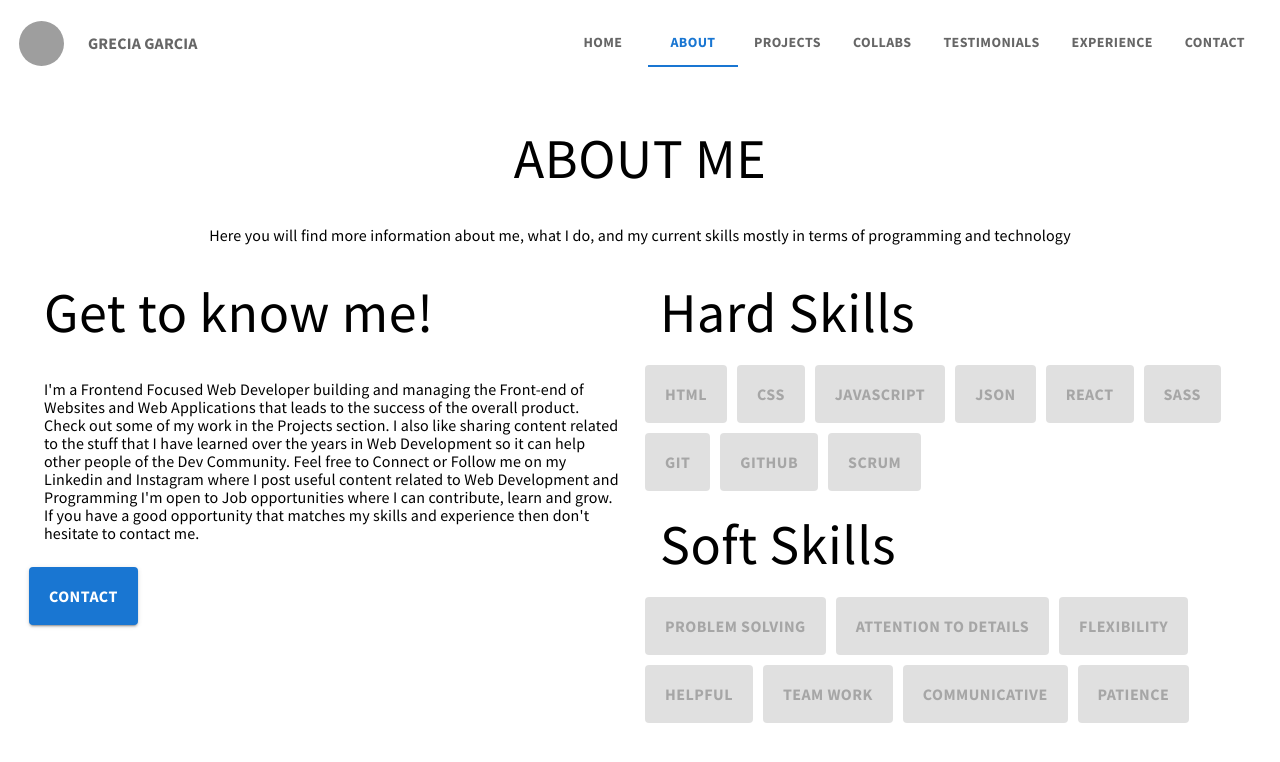
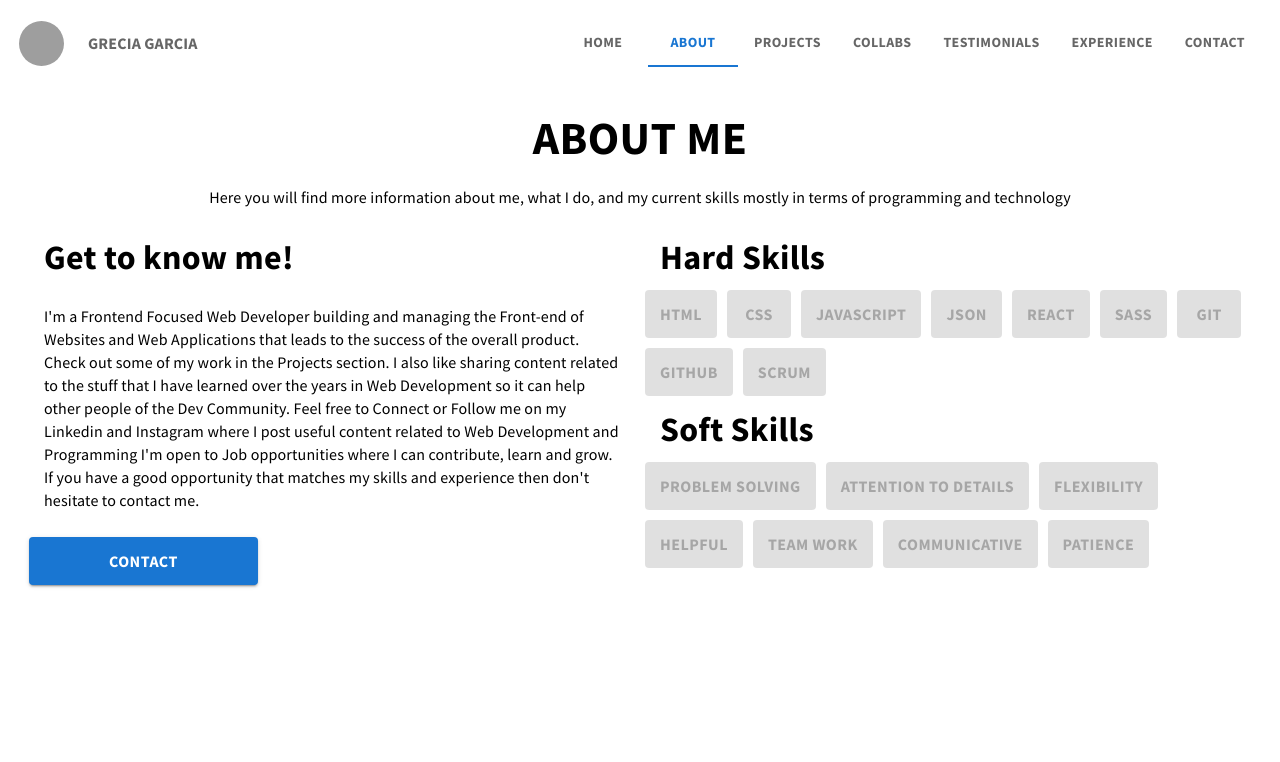
Before and after one commit to greciagarciav/portafoliodev2024, a React (Create React App) app: page / in a window 1280 px wide. Both pictures are taken after a click on the tab "ABOUT". Shown: the top 762 px of the page. Built offline with nearby package versions, Linux system fonts and the light colour scheme; grey boxes are pictures that could not be loaded.

Commit message:
Complete About

```diff
--- a/src/components/about/About.styled.tsx
+++ b/src/components/about/About.styled.tsx
@@ -25,11 +25,10 @@ export const SideContainer = styled(Box)(() => ({
 
 export const Title = styled(Typography)(() => ({
     fontFamily: "Source Sans Pro",
-    fontWeight: '400',
-    fontSize: '56px',
+    fontWeight: 'bold',
     color: colors.black,
     lineHeight: '56px',
-    padding: '20px 20px'
+    padding: '0px 20px 0px'
 }))
 
 export const Body = styled(Typography)(() => ({
@@ -37,8 +36,18 @@ export const Body = styled(Typography)(() => ({
     fontWeight: '400',
     fontSize: '16px',
     color: colors.black,
+    lineHeight: '23px',
+    padding: '20px 20px'
+}))
+
+export const SkillsButton = styled(Button)(() => ({
+    fontFamily: "Source Sans Pro",
+    fontWeight: 'bold',
+    fontSize: '16px',
+    color: colors.white,
     lineHeight: '18px',
-    padding: '20px 20px'
+    margin: "5px",
+    padding: '15px 15px'
 }))
 
 export const ProjectsButton = styled(Button)(() => ({
@@ -47,6 +56,6 @@ export const ProjectsButton = styled(Button)(() => ({
     fontSize: '16px',
     color: colors.white,
     lineHeight: '18px',
-    padding: '20px 20px',
-    margin: "5px"
+    margin: "5px",
+    padding: "15px 80px",
 }))
--- a/src/components/about/About.tsx
+++ b/src/components/about/About.tsx
@@ -1,75 +1,75 @@
 import * as React from 'react';
-import { Title, Body, AboutContainer, FirstContainer, SecondContainer, SideContainer, ProjectsButton } from "./About.styled.tsx"
+import { Title, Body, AboutContainer, FirstContainer, SecondContainer, SideContainer, SkillsButton, ProjectsButton } from "./About.styled.tsx"
 
 const AboutPortafolio = () => {
 
     return (
         <AboutContainer>
             <FirstContainer>
-                <Title>ABOUT ME</Title>
+                <Title fontSize={"46px"}>ABOUT ME</Title>
                 <Body>Here you will find more information about me, what I do, and my current
                     skills mostly in terms of programming and technology</Body>
             </FirstContainer>
             <SecondContainer>
                 <SideContainer>
-                    <Title>Get to know me!</Title>
+                    <Title fontSize={"34px"}>Get to know me!</Title>
                     <Body>I'm a Frontend Focused Web Developer building and managing the Front-end of Websites and Web Applications that leads to the success of the overall product. Check out some of my work in the Projects section.
                             I also like sharing content related to the stuff that I have learned over the years in Web Development so it can help other people of the Dev Community. Feel free to Connect or Follow me on my Linkedin and Instagram where I post useful content related to Web Development and Programming
                             I'm open to Job opportunities where I can contribute, learn and grow. If you have a good opportunity that matches my skills and experience then don't hesitate to contact me.</Body>
                     <ProjectsButton variant="contained">CONTACT</ProjectsButton>
                 </SideContainer>
                 <SideContainer>
-                    <Title>Hard Skills</Title>
-                    <ProjectsButton variant="contained" disabled>
+                    <Title fontSize={"34px"}>Hard Skills</Title>
+                    <SkillsButton variant="contained" disabled>
                         HTML
-                    </ProjectsButton>
-                    <ProjectsButton variant="contained" disabled>
+                    </SkillsButton>
+                    <SkillsButton variant="contained" disabled>
                         CSS
-                    </ProjectsButton>
-                    <ProjectsButton variant="contained" disabled>
+                    </SkillsButton>
+                    <SkillsButton variant="contained" disabled>
                         Javascript
-                    </ProjectsButton>
-                    <ProjectsButton variant="contained" disabled>
+                    </SkillsButton>
+                    <SkillsButton variant="contained" disabled>
                         JSON
-                    </ProjectsButton>
-                    <ProjectsButton variant="contained" disabled>
+                    </SkillsButton>
+                    <SkillsButton variant="contained" disabled>
                         React
-                    </ProjectsButton>
-                    <ProjectsButton variant="contained" disabled>
+                    </SkillsButton>
+                    <SkillsButton variant="contained" disabled>
                         SASS
-                    </ProjectsButton>
-                    <ProjectsButton variant="contained" disabled>
+                    </SkillsButton>
+                    <SkillsButton variant="contained" disabled>
                         GIT
-                    </ProjectsButton>
-                    <ProjectsButton variant="contained" disabled>
+                    </SkillsButton>
+                    <SkillsButton variant="contained" disabled>
                         GITHUB
-                    </ProjectsButton>
-                    <ProjectsButton variant="contained" disabled>
+                    </SkillsButton>
+                    <SkillsButton variant="contained" disabled>
                         SCRUM
-                    </ProjectsButton>
+                    </SkillsButton>
 
-                    <Title>Soft Skills</Title>
-                    <ProjectsButton variant="contained" disabled>
+                    <Title fontSize={"34px"}>Soft Skills</Title>
+                    <SkillsButton variant="contained" disabled>
                         Problem Solving
-                    </ProjectsButton>
-                    <ProjectsButton variant="contained" disabled>
+                    </SkillsButton>
+                    <SkillsButton variant="contained" disabled>
                         Attention to details
-                    </ProjectsButton>
-                    <ProjectsButton variant="contained" disabled>
+                    </SkillsButton>
+                    <SkillsButton variant="contained" disabled>
                         Flexibility
-                    </ProjectsButton>
-                    <ProjectsButton variant="contained" disabled>
+                    </SkillsButton>
+                    <SkillsButton variant="contained" disabled>
                         Helpful
-                    </ProjectsButton>
-                    <ProjectsButton variant="contained" disabled>
+                    </SkillsButton>
+                    <SkillsButton variant="contained" disabled>
                         Team Work
-                    </ProjectsButton>
-                    <ProjectsButton variant="contained" disabled>
+                    </SkillsButton>
+                    <SkillsButton variant="contained" disabled>
                         Communicative
-                    </ProjectsButton>
-                    <ProjectsButton variant="contained" disabled>
+                    </SkillsButton>
+                    <SkillsButton variant="contained" disabled>
                         Patience
-                    </ProjectsButton>
+                    </SkillsButton>
                 </SideContainer>
             </SecondContainer>
 
```
